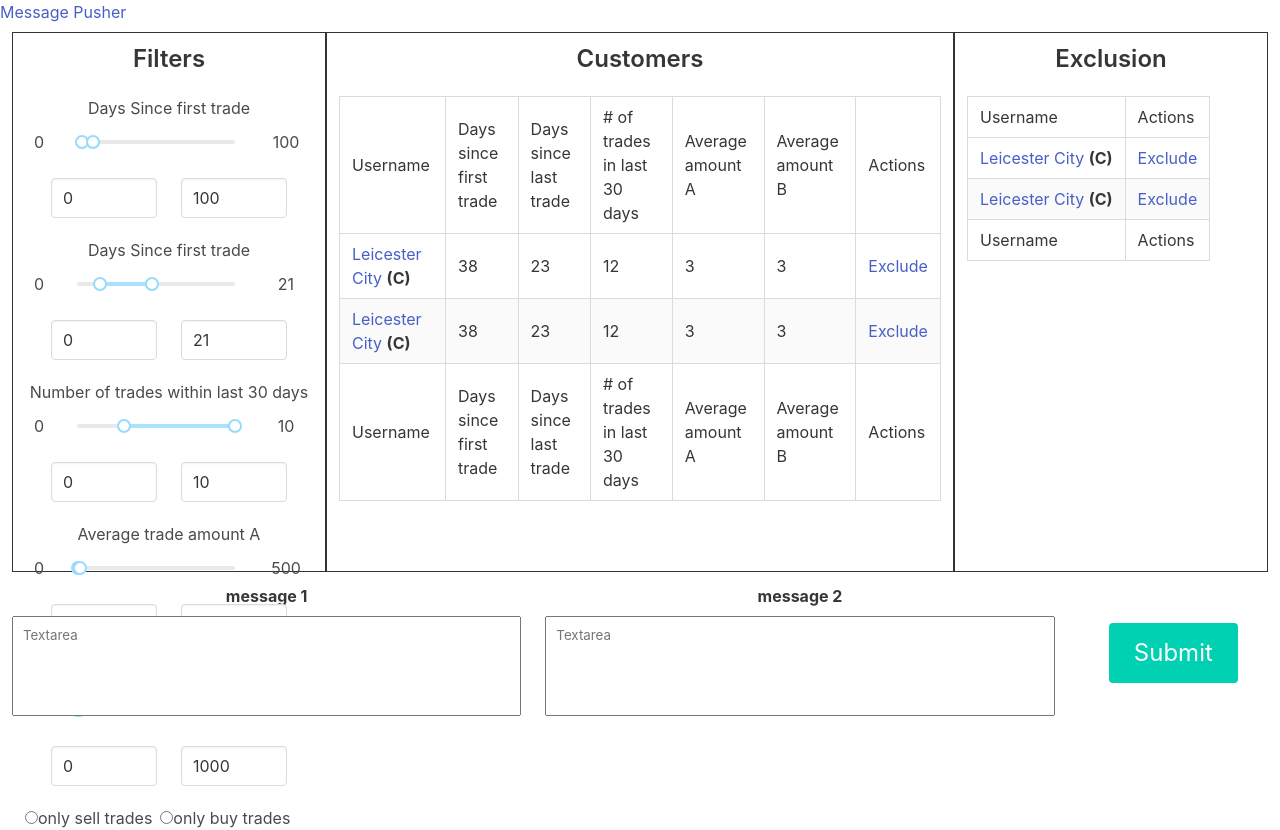
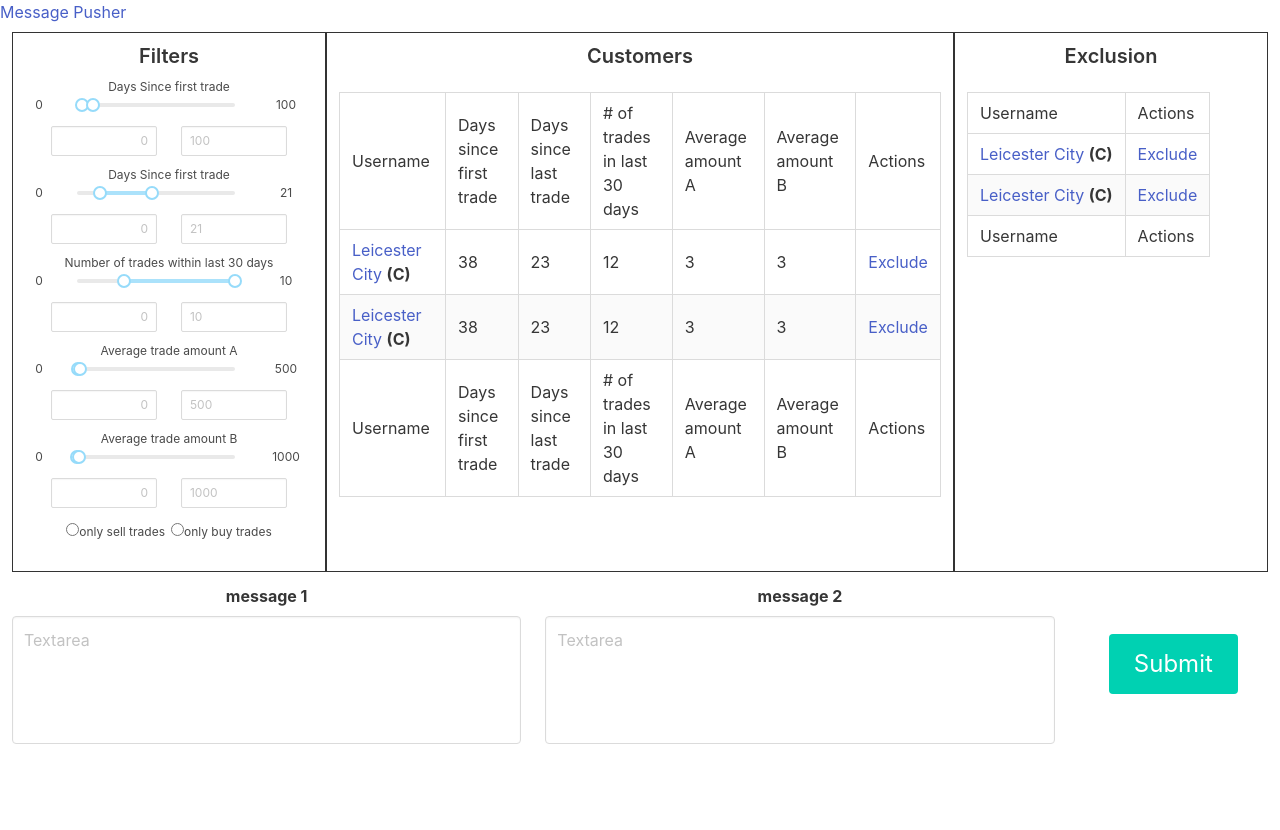
Before and after one commit to no0dly/messagePusher, a React (Create React App) app: page / in a window 1280 px wide. After the commit the page ends 800 px from the top, so only its background shows below. Built offline with nearby package versions, Linux system fonts and the light colour scheme.

Commit message:
resizing filters component

```diff
--- a/src/components/Nav.jsx
+++ b/src/components/Nav.jsx
@@ -4,10 +4,10 @@
     return (
         <nav>
             <div className="nav-left">
-                    <a className="nav-item">
-                        Message Pusher
-                    </a>
-              </div>
+                <a href="/" className="nav-item">
+                    Message Pusher
+                </a>
+            </div>
         </nav>
     )
 }
--- a/src/components/customers/Customers.jsx
+++ b/src/components/customers/Customers.jsx
@@ -7,7 +7,7 @@
     render() {
         return (
             <div>
-                <Title className="title is-4">
+                <Title className="title is-5">
                     Customers
                 </Title>
                 <CustomersTable/>
--- a/src/components/exclusion/Exclusion.jsx
+++ b/src/components/exclusion/Exclusion.jsx
@@ -7,7 +7,7 @@
     render() {
         return (
             <div>
-                <Title className="title is-4">
+                <Title className="title is-5">
                     Exclusion
                 </Title>
                 <ExclusionTable/>
--- a/src/components/filters/Filters.jsx
+++ b/src/components/filters/Filters.jsx
@@ -8,7 +8,7 @@
     render() {
         return (
             <div>
-                <Title className='title is-4'>
+                <Title className='title is-5'>
                     Filters
                 </Title>
                 <FiltersList/>
@@ -19,6 +19,9 @@
 
 const Title = styled.h2`
     text-align: center;
+    &.title:not(:last-child) {
+        margin-bottom: 10px;
+    }
 `;
 
 export default Filters;
--- a/src/components/filters/FiltersList.jsx
+++ b/src/components/filters/FiltersList.jsx
@@ -1,4 +1,6 @@
 import React, {Component} from 'react';
+
+import styled from 'styled-components';
 
 import FiltersSlider from './FiltersSlider';
 
@@ -48,16 +50,16 @@
             <div>
                 {renderSliders()}
                 <div className="field">
-                    <p className="control">
-                        <label className="radio">
+                    <Control className="control">
+                        <Label className="radio">
                             <input type="radio" name="question"/>
                             only sell trades
-                        </label>
-                        <label className="radio">
+                        </Label>
+                        <Label className="radio">
                             <input type="radio" name="question"/>
                             only buy trades
-                        </label>
-                    </p>
+                        </Label>
+                    </Control>
                 </div>
 
             </div>
@@ -65,5 +67,14 @@
     }
 }
 
+const Label = styled.label`
+    font-size: 0.75rem;
+`;
+const Control = styled.p`
+    &.control {
+        text-align: center;
+    }
+`;
+
 
 export default FiltersList;
--- a/src/components/filters/FiltersSlider.jsx
+++ b/src/components/filters/FiltersSlider.jsx
@@ -2,14 +2,12 @@
 
 import styled from 'styled-components';
 
-import Tooltip from 'rc-tooltip';
 import Slider from 'rc-slider';
 
 import 'rc-slider/assets/index.css';
 
 const createSliderWithTooltip = Slider.createSliderWithTooltip;
 const Range = createSliderWithTooltip(Slider.Range);
-const Handle = Slider.Handle;
 
 const FiltersSlider = (props) => {
     const { title, min, max } = props;
@@ -17,28 +15,28 @@
         <Wrap>
             <Title>{title}</Title>
             <Content className="columns">
-                <div className="column is-2">
+                <SpinText className="column is-2">
                     {min}
-                </div>
+                </SpinText>
                 <div className="column is-7">
                     <Range min={min} max={max} defaultValue={[3, 10]} tipFormatter={value => `${value}`} />
                 </div>
-                <div className="column is-3">
+                <SpinText className="column is-3">
                     {max}
-                </div>
+                </SpinText>
             </Content>
             <div className="columns">
                 <div className="column is-5 is-offset-1">
                     <div className="field">
                         <div className="control">
-                            <input className="input" type="text" value={min}/>
+                            <LeftInput className="input is-small" type="text" placeholder={min}/>
                         </div>
                     </div>
                 </div>
                 <div className="column is-5">
                     <div className="field">
                         <div className="control">
-                            <input className="input" type="text" value={max}/>
+                            <input className="input is-small" type="text" placeholder={max}/>
                         </div>
                     </div>
                 </div>
@@ -48,17 +46,29 @@
 }
 
 const Wrap = styled.div`
-    margin-bottom: 20px;
+    margin-bottom: 10px;
     text-align: center;
 `;
 
 const Title = styled.p`
     text-align: center;
-    margin-bottom: 10px;
+    margin-bottom: 0;
+    font-size: 0.75rem;
 `;
 
 const Content = styled.div`
     align-items: center;
+    &.columns:not(:last-child) {
+        margin-bottom: 0;
+    }
+`;
+
+const LeftInput = styled.input`
+    text-align: right;
+`;
+
+const SpinText = styled.div`
+    font-size: 0.75rem;
 `;
 
 
--- a/src/components/form/FormMessage.jsx
+++ b/src/components/form/FormMessage.jsx
@@ -5,20 +5,19 @@
 const FormMessage = (props) => {
 
     return (
-        <div class="field">
-            <label class="label">{props.title}</label>
-            <div class="control">
-              <Textarea class="textarea" placeholder="Textarea"></Textarea>
+        <Textarea className="field">
+            <label className="label">{props.title}</label>
+            <div className="control">
+              <textarea className="textarea" placeholder="Textarea"></textarea>
             </div>
-        </div>
+        </Textarea>
     );
 }
 
-const Textarea = styled.textarea`
-    width: 100%;
-    resize: none;
-    height: 100px;
-    padding: 10px;
+const Textarea = styled.div`
+    .textarea {
+        resize: none;
+    }
 `;
 
 
```
